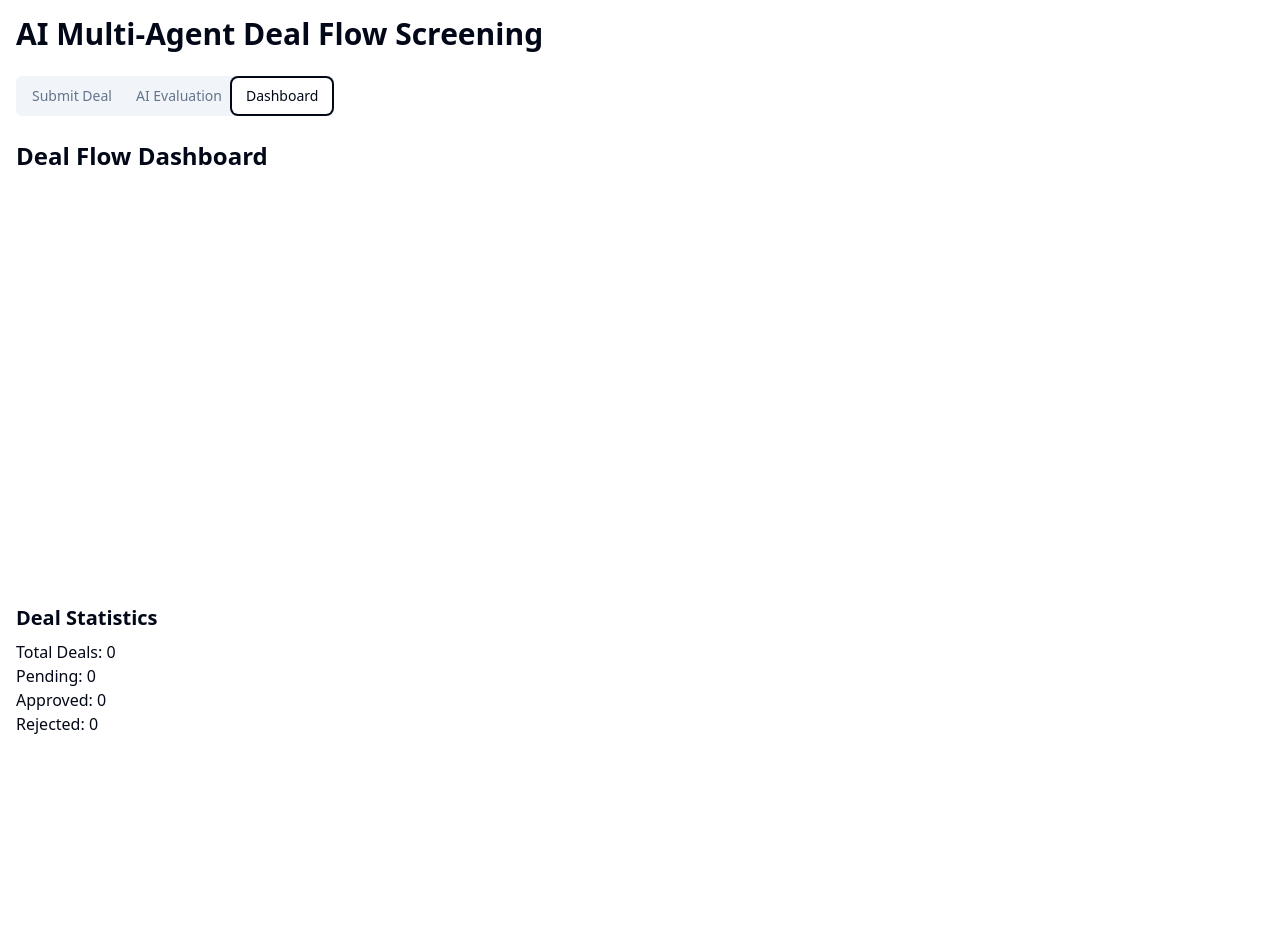
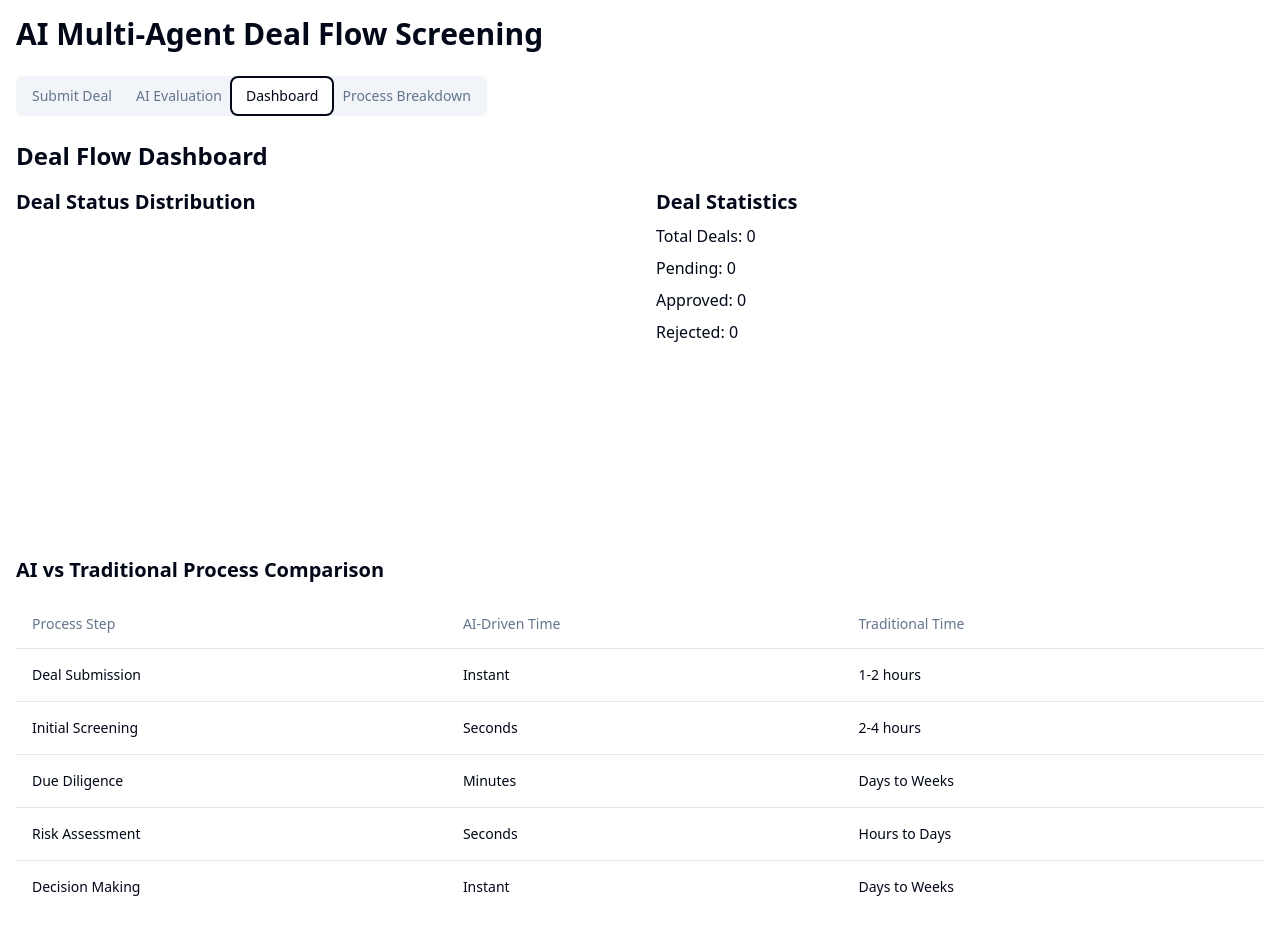
Before and after one commit to GPT-Engineer-App/dealflow-simulate-ai, a React (Vite) app: page / in a window 1280 px wide. Both pictures are taken after a click on the tab "Dashboard". Before the commit the page ends 800 px from the top, so only its background shows below. Built offline with nearby package versions, Linux system fonts and the light colour scheme.

Commit message:
Add deal flow process comparison
Implement a breakdown of the deal flow process, highlighting each step and comparing it to traditional manual input methods.
[skip gpt_engineer]

```diff
--- a/src/components/Dashboard.jsx
+++ b/src/components/Dashboard.jsx
@@ -1,4 +1,5 @@
 import { PieChart, Pie, Cell, Legend, Tooltip } from 'recharts';
+import ProcessComparison from './ProcessComparison';
 
 const Dashboard = ({ deals }) => {
   const statusCounts = deals.reduce((acc, deal) => {
@@ -13,12 +14,14 @@ const Dashboard = ({ deals }) => {
   return (
     <div>
       <h2 className="text-2xl font-bold mb-4">Deal Flow Dashboard</h2>
-      <div className="flex justify-center">
-        <PieChart width={400} height={400}>
+      <div className="grid grid-cols-1 md:grid-cols-2 gap-8">
+        <div>
+          <h3 className="text-xl font-semibold mb-2">Deal Status Distribution</h3>
+          <PieChart width={400} height={300}>
             <Pie
               data={data}
               cx={200}
-            cy={200}
+              cy={150}
               labelLine={false}
               outerRadius={80}
               fill="#8884d8"
@@ -32,9 +35,9 @@ const Dashboard = ({ deals }) => {
             <Legend />
           </PieChart>
         </div>
-      <div className="mt-4">
+        <div>
           <h3 className="text-xl font-semibold mb-2">Deal Statistics</h3>
-        <ul>
+          <ul className="space-y-2">
             <li>Total Deals: {deals.length}</li>
             <li>Pending: {statusCounts['Pending'] || 0}</li>
             <li>Approved: {statusCounts['Approved'] || 0}</li>
@@ -42,6 +45,10 @@ const Dashboard = ({ deals }) => {
           </ul>
         </div>
       </div>
+      <div className="mt-8">
+        <ProcessComparison />
+      </div>
+    </div>
   );
 };
 
--- /dev/null
+++ b/src/components/ProcessComparison.jsx
@@ -0,0 +1,37 @@
+import { Table, TableBody, TableCell, TableHead, TableHeader, TableRow } from "@/components/ui/table"
+
+const ProcessComparison = () => {
+  const steps = [
+    { name: "Deal Submission", aiTime: "Instant", manualTime: "1-2 hours" },
+    { name: "Initial Screening", aiTime: "Seconds", manualTime: "2-4 hours" },
+    { name: "Due Diligence", aiTime: "Minutes", manualTime: "Days to Weeks" },
+    { name: "Risk Assessment", aiTime: "Seconds", manualTime: "Hours to Days" },
+    { name: "Decision Making", aiTime: "Instant", manualTime: "Days to Weeks" },
+  ];
+
+  return (
+    <div>
+      <h3 className="text-xl font-semibold mb-4">AI vs Traditional Process Comparison</h3>
+      <Table>
+        <TableHeader>
+          <TableRow>
+            <TableHead>Process Step</TableHead>
+            <TableHead>AI-Driven Time</TableHead>
+            <TableHead>Traditional Time</TableHead>
+          </TableRow>
+        </TableHeader>
+        <TableBody>
+          {steps.map((step) => (
+            <TableRow key={step.name}>
+              <TableCell>{step.name}</TableCell>
+              <TableCell>{step.aiTime}</TableCell>
+              <TableCell>{step.manualTime}</TableCell>
+            </TableRow>
+          ))}
+        </TableBody>
+      </Table>
+    </div>
+  );
+};
+
+export default ProcessComparison;
--- a/src/pages/Index.jsx
+++ b/src/pages/Index.jsx
@@ -3,6 +3,7 @@ import { Tabs, TabsContent, TabsList, TabsTrigger } from "@/components/ui/tabs"
 import DealSubmission from '../components/DealSubmission';
 import AIAgentEvaluation from '../components/AIAgentEvaluation';
 import Dashboard from '../components/Dashboard';
+import ProcessComparison from '../components/ProcessComparison';
 
 const Index = () => {
   const [deals, setDeals] = useState([]);
@@ -23,6 +24,7 @@ const Index = () => {
           <TabsTrigger value="submit">Submit Deal</TabsTrigger>
           <TabsTrigger value="evaluate">AI Evaluation</TabsTrigger>
           <TabsTrigger value="dashboard">Dashboard</TabsTrigger>
+          <TabsTrigger value="process">Process Breakdown</TabsTrigger>
         </TabsList>
         <TabsContent value="submit">
           <DealSubmission onSubmit={addDeal} />
@@ -33,6 +35,9 @@ const Index = () => {
         <TabsContent value="dashboard">
           <Dashboard deals={deals} />
         </TabsContent>
+        <TabsContent value="process">
+          <ProcessComparison />
+        </TabsContent>
       </Tabs>
     </div>
   );
```
Lines whose indentation alone changed are shown as unchanged.
